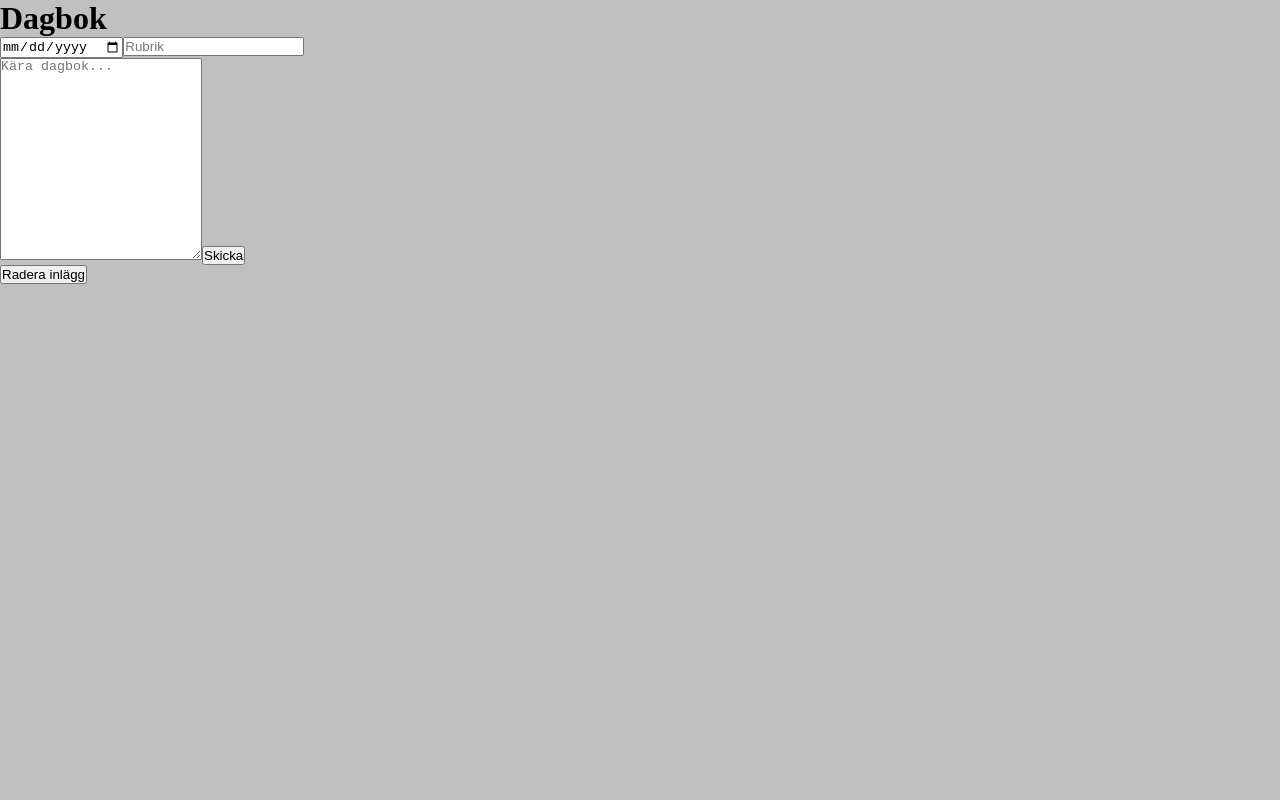
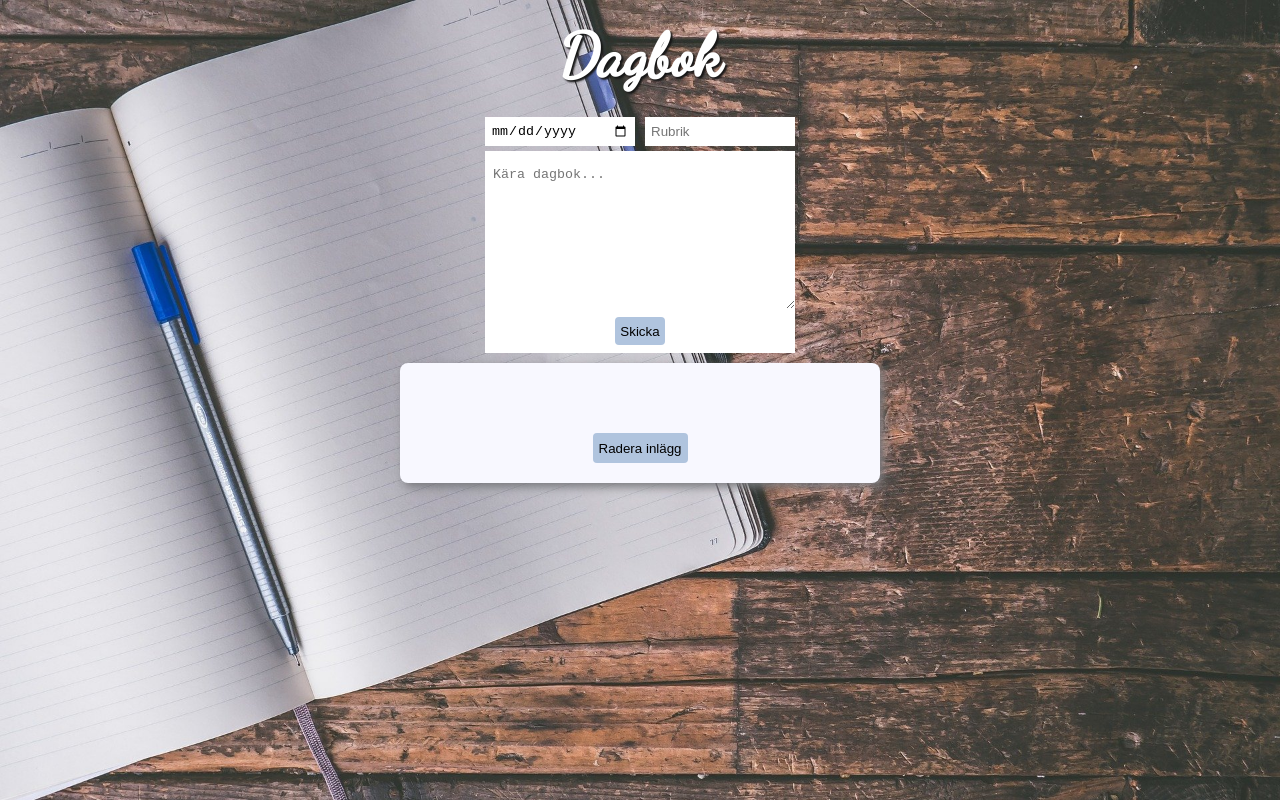
Before and after one commit to EmilieJarvman/dagbok, a plain HTML site: page index.html in a window 1280 px wide. Both pictures are taken after a click on the button "Skicka". Drawn offline with Linux system fonts and the light colour scheme.

Commit message:
added style

```diff
--- a/index.html
+++ b/index.html
@@ -6,9 +6,11 @@
 		<meta name="viewport" content="width=device-width, initial-scale=1.0" />
 		<title>Dagbok</title>
 		<link rel="stylesheet" href="style.css" />
+		<link rel="preconnect" href="https://fonts.gstatic.com" />
+		<link href="https://fonts.googleapis.com/css2?family=Dancing+Script:wght@500&family=Orbitron&display=swap" rel="stylesheet" />
 	</head>
 	<body>
-		<h1>Dagbok</h1>
+		<div class="mainHeaderDiv"><h1>Dagbok</h1></div>
 		<script src="newscript.js"></script>
 	</body>
 </html>
--- a/newscript.js
+++ b/newscript.js
@@ -1,3 +1,4 @@
+
 const localStorageKey = "diaryEntry";
 const storedEntry = JSON.parse(localStorage.getItem(localStorageKey));
 
@@ -10,11 +11,13 @@ document.body.appendChild(headerDiv);
 
 // Datum
 const dateElem = document.createElement("input");
+dateElem.id = "dateElem";
 dateElem.setAttribute("type", "date");
 headerDiv.appendChild(dateElem);
 
 // Rubrik
 const headerInputElem = document.createElement("input");
+headerInputElem.id = "headerInputElem";
 headerInputElem.placeholder = "Rubrik";
 headerDiv.appendChild(headerInputElem);
 
@@ -25,7 +28,6 @@ document.body.appendChild(inputDiv);
 
 // Text
 const textAreaElem = document.createElement("textarea");
-textAreaElem.type = "text";
 textAreaElem.placeholder = "Kära dagbok...";
 textAreaElem.id = "textArea";
 inputDiv.appendChild(textAreaElem);
@@ -68,7 +70,7 @@ function saveItem() {
 function render() {
     renderDiv.innerText = "";
 
-    for (i in activeDiary) {
+    for (let i in activeDiary) {
         const savedEntry = activeDiary[i];
 
         const entryDiv = document.createElement("div");
@@ -96,7 +98,7 @@ function render() {
             removeButton.innerText = "Radera inlägg";
             removeButton.entryId = i;
             removeButton.onclick = removeEntry;
-            renderDiv.appendChild(removeButton);
+            entryDiv.appendChild(removeButton);
             }
     }
 }
--- a/style.css
+++ b/style.css
@@ -1,17 +1,129 @@
-* {
+html {
+	box-sizing: border-box;
+	min-height: 100%;
+}
+*,
+*:before,
+*:after {
+	box-sizing: inherit;
 	margin: 0;
 	padding: 0;
 }
 
 body {
-	background-color: silver;
+	/* background-color: silver; */
+	background-image: url("journal.jpg");
+	background-repeat: no-repeat;
+	background-size: cover;
+}
+
+.mainHeaderDiv {
+	display: flex;
+	justify-content: center;
+	color: white;
+	font-family: "Dancing Script", cursive;
+	font-size: 30px;
+	margin: 20px;
+	text-shadow: 2px 2px 2px rgb(22, 22, 22);
+}
+
+#headerDiv {
+	display: flex;
+	justify-content: center;
+}
+
+#dateElem {
+	/* background-color: red; */
+	width: 150px;
+	padding: 6px;
+	border: none;
+	margin: 5px;
+}
+
+#headerInputElem {
+	/* background-color: red; */
+	width: 150px;
+	padding: 6px;
+	border: none;
+	margin: 5px;
 }
 
 #inputDiv {
-	/* display: flex; */
+	display: flex;
+	flex-direction: column;
+	width: 310px;
+	margin: 0 auto;
+	background-color: white;
+	padding: 8px;
+	justify-content: center;
+	align-items: center;
 }
 
 #textArea {
-	width: 200px;
-	height: 200px;
+	width: 310px;
+	height: 150px;
+	border: none;
+	padding: 8px;
 }
+
+#sendButton {
+	/* position: abssolute; */
+	top: 280px;
+	height: 28px;
+	width: 50px;
+	border: none;
+	background-color: lightsteelblue;
+	border-radius: 4px;
+	margin-top: 8px;
+}
+
+#sendButton:hover {
+	background-color: rgb(133, 147, 167);
+}
+
+#renderDiv {
+	width: 500px;
+	margin: 0 auto;
+}
+
+.renderDate {
+	font-family: "Orbitron", sans-serif;
+	font-size: 14px;
+	color: dimgray;
+}
+
+.renderHeader {
+	font-family: "Dancing Script", cursive;
+	color: midnightblue;
+	margin-top: 10px;
+}
+
+.renderText {
+	font-family: "Dancing Script", cursive;
+	color: midnightblue;
+	margin: 20px 0px;
+}
+
+.entryDiv {
+	background-color: ghostwhite;
+	display: flex;
+	justify-content: center;
+	flex-direction: column;
+	border-radius: 8px;
+	margin: 10px;
+	padding: 20px;
+	box-shadow: 4px 4px 10px rgb(121, 122, 126);
+}
+
+.removeButton {
+	background-color: lightsteelblue;
+	width: 95px;
+	height: 30px;
+	margin: 0 auto;
+	border: none;
+	border-radius: 4px;
+}
+
+.removeButton:hover {
+	background-color: rgb(133, 147, 167);
+}
```
Also changed, not shown: journal.jpg (added).
